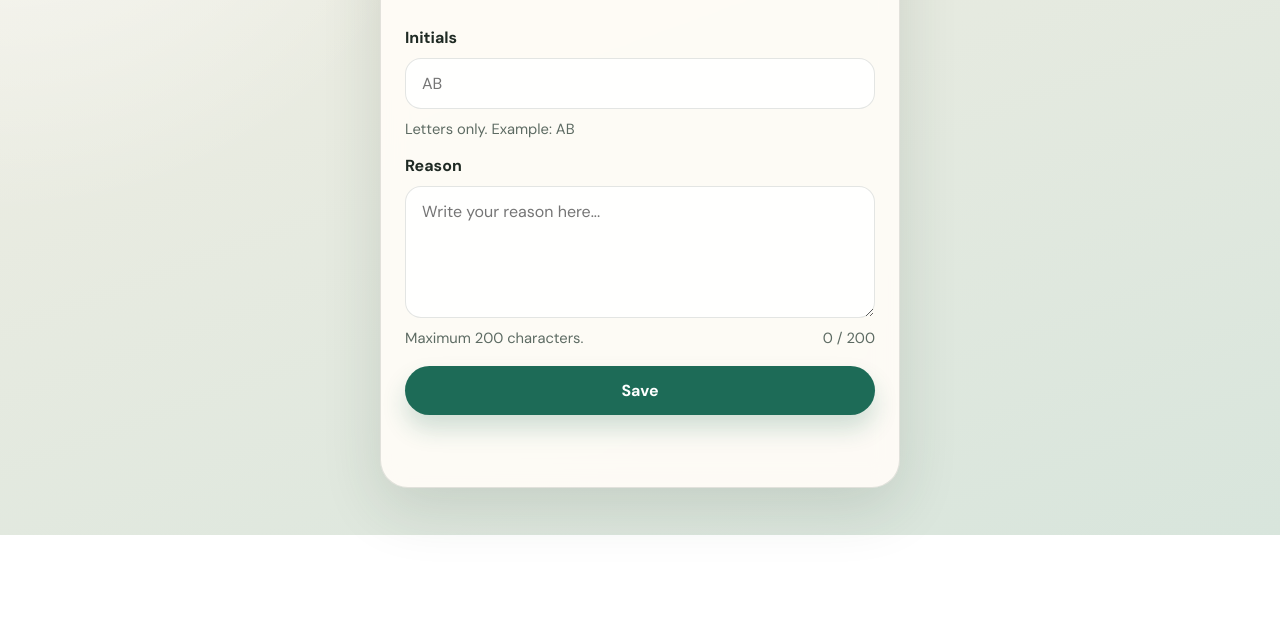
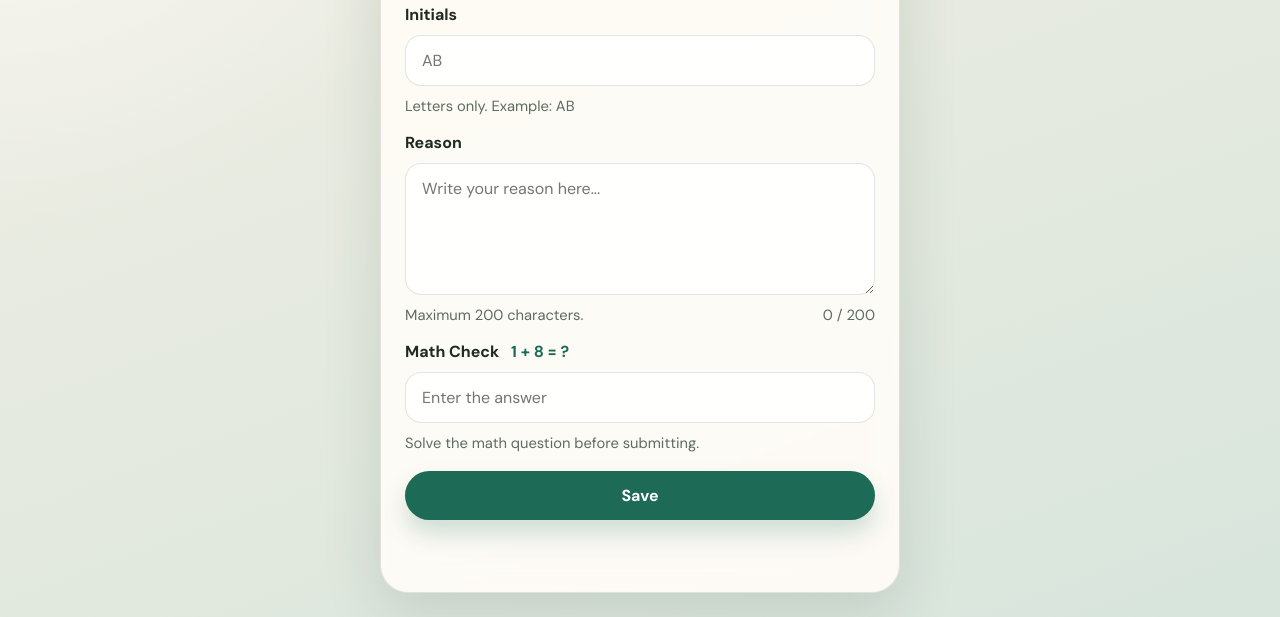
Before and after one commit to MM07013/repocomment, a plain HTML site: page index.html in a window 1280 px wide. Shown: the part 265-882 px from the top of the page. Before the commit the page ends 800 px from the top, so only its background shows below. Drawn offline with Linux system fonts and the light colour scheme.

Commit message:
Add simple math captcha

```diff
--- a/index.html
+++ b/index.html
@@ -45,6 +45,21 @@
           <p id="char-count" class="char-count">0 / 200</p>
         </div>
 
+        <label for="captcha">
+          Math Check
+          <span id="captcha-question" class="captcha-question"></span>
+        </label>
+        <input
+          id="captcha"
+          name="captcha"
+          type="text"
+          inputmode="numeric"
+          autocomplete="off"
+          placeholder="Enter the answer"
+          required
+        >
+        <p class="hint">Solve the math question before submitting.</p>
+
         <button id="submit-button" type="submit">Save</button>
       </form>
 
--- a/script.js
+++ b/script.js
@@ -3,11 +3,28 @@ const SCRIPT_URL = "https://script.google.com/macros/s/AKfycbxmSLZgm2L_3ktoRFpNa
 const form = document.getElementById("entry-form");
 const initialsInput = document.getElementById("initials");
 const reasonInput = document.getElementById("reason");
+const captchaInput = document.getElementById("captcha");
+const captchaQuestion = document.getElementById("captcha-question");
 const statusText = document.getElementById("form-status");
 const charCount = document.getElementById("char-count");
 const submitButton = document.getElementById("submit-button");
 
 const initialsPattern = /^[A-Za-z]{2}$/;
+let captchaValues = createCaptcha();
+
+function createCaptcha() {
+  const first = Math.floor(Math.random() * 9) + 1;
+  const second = Math.floor(Math.random() * 9) + 1;
+  return {
+    first,
+    second,
+    answer: first + second
+  };
+}
+
+function renderCaptcha() {
+  captchaQuestion.textContent = `${captchaValues.first} + ${captchaValues.second} = ?`;
+}
 
 function setStatus(message, type = "") {
   statusText.textContent = message;
@@ -26,11 +43,14 @@ reasonInput.addEventListener("input", () => {
   charCount.textContent = `${reasonInput.value.length} / 200`;
 });
 
+renderCaptcha();
+
 form.addEventListener("submit", async (event) => {
   event.preventDefault();
 
   const initials = sanitizeInitials(initialsInput.value.trim());
   const reason = reasonInput.value.trim();
+  const captchaAnswer = captchaInput.value.trim();
 
   initialsInput.value = initials;
 
@@ -52,6 +72,15 @@ form.addEventListener("submit", async (event) => {
     return;
   }
 
+  if (Number(captchaAnswer) !== captchaValues.answer) {
+    setStatus("Captcha answer is not correct. Please try again.", "error");
+    captchaValues = createCaptcha();
+    renderCaptcha();
+    captchaInput.value = "";
+    captchaInput.focus();
+    return;
+  }
+
   submitButton.disabled = true;
   setStatus("Saving your entry...");
 
@@ -63,7 +92,10 @@ form.addEventListener("submit", async (event) => {
       },
       body: new URLSearchParams({
         initials,
-        reason
+        reason,
+        captchaAnswer,
+        captchaFirst: String(captchaValues.first),
+        captchaSecond: String(captchaValues.second)
       })
     });
 
@@ -74,6 +106,8 @@ form.addEventListener("submit", async (event) => {
     setStatus("Saved successfully.", "success");
     form.reset();
     charCount.textContent = "0 / 200";
+    captchaValues = createCaptcha();
+    renderCaptcha();
     initialsInput.focus();
   } catch (error) {
     setStatus("Could not save right now. Please check the Apps Script deployment settings.", "error");
--- a/styles.css
+++ b/styles.css
@@ -111,6 +111,13 @@ textarea {
   font-size: 0.92rem;
 }
 
+.captcha-question {
+  display: inline-block;
+  margin-left: 8px;
+  color: var(--accent);
+  font-weight: 700;
+}
+
 .hint,
 .char-count {
   color: var(--muted);
```
Also changed, not shown: 1 other file.
